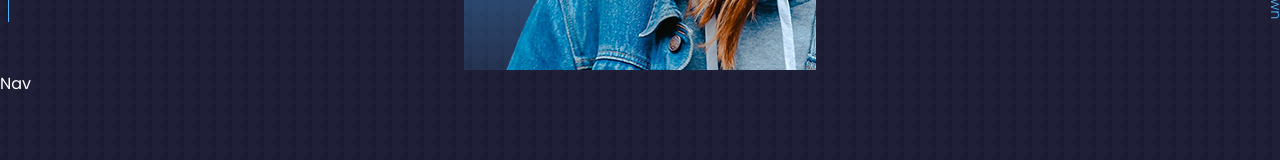
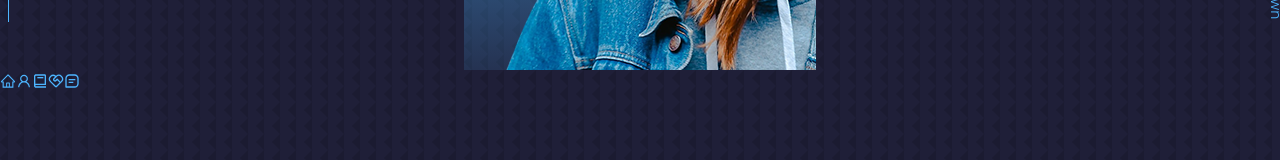
Before and after one commit to hamam99/portofolio-website, a React (Create React App) app: page / in a window 1280 px wide. Shown: the part 730-890 px from the top of the page. Built offline with nearby package versions, Linux system fonts and the light colour scheme.

Commit message:
update ui navigation

```diff
--- a/src/components/nav/Nav.jsx
+++ b/src/components/nav/Nav.jsx
@@ -1,7 +1,29 @@
 import React from 'react'
 import './nav.css'
+import { AiOutlineHome, AiOutlineUser } from 'react-icons/ai'
+import { BiBook, BiMessageSquareDetail } from 'react-icons/bi'
+import { RiServiceLine } from 'react-icons/ri'
+
 function Nav() {
-  return <div>Nav</div>
+  return (
+    <nav>
+      <a href="#">
+        <AiOutlineHome />
+      </a>
+      <a href="#about">
+        <AiOutlineUser />
+      </a>
+      <a href="#experience">
+        <BiBook />
+      </a>
+      <a href="#services">
+        <RiServiceLine />
+      </a>
+      <a href="#contact">
+        <BiMessageSquareDetail />
+      </a>
+    </nav>
+  )
 }
 
 export default Nav
```
